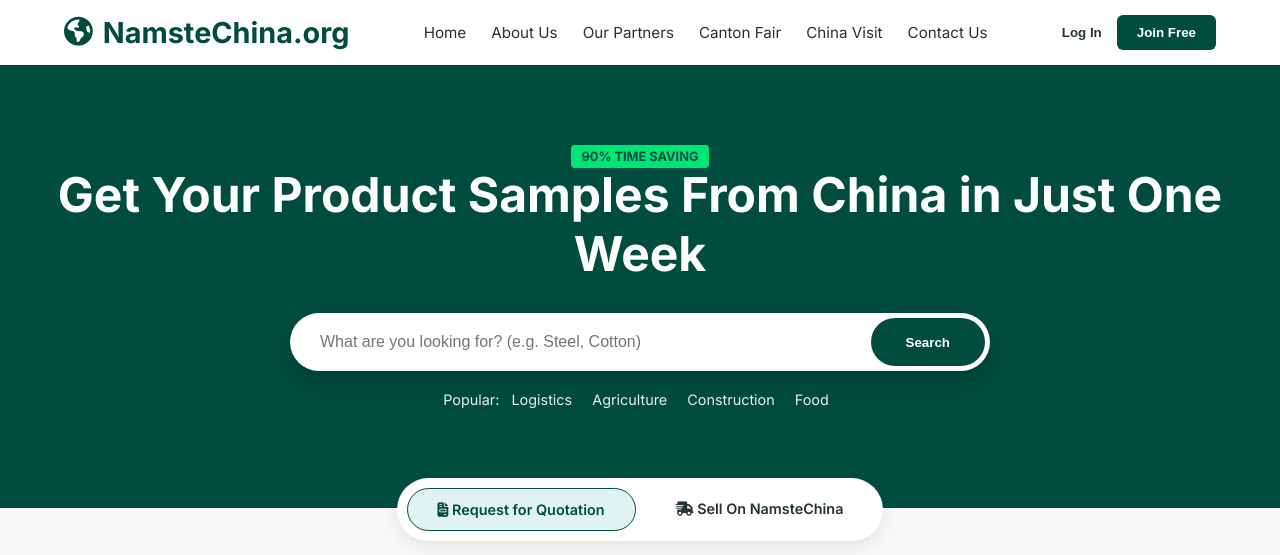
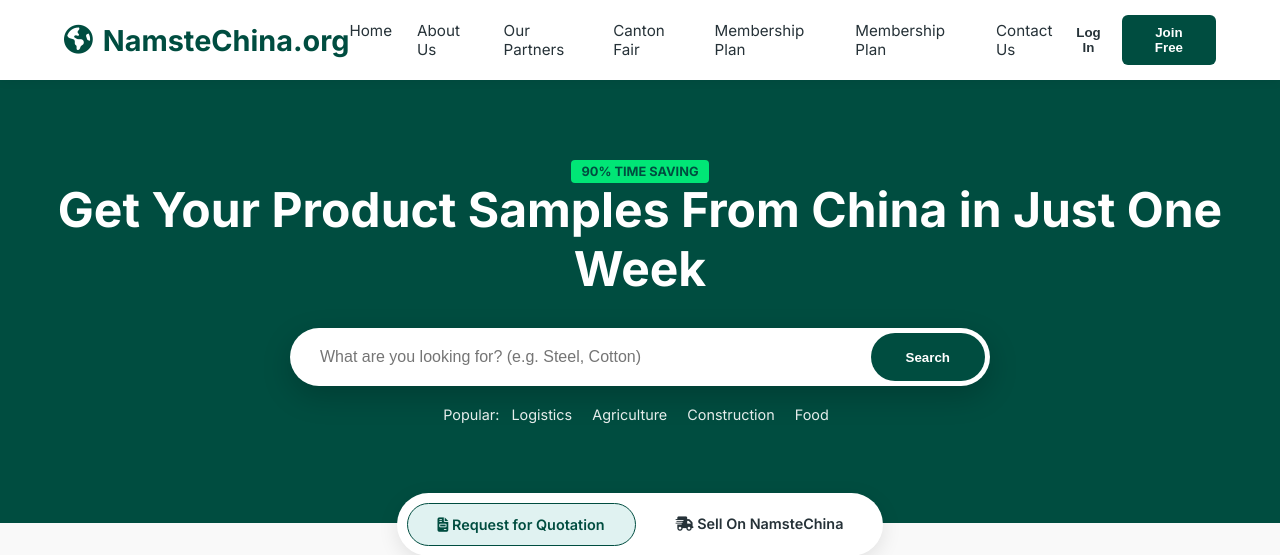
Before and after one commit to Adarsh-365/Project120, a Flask app: page / in a window 1280 px wide. Shown: the top 555 px of the page. Run offline with Flask 3, Linux system fonts and the light colour scheme; some libraries are stand-ins or nearby versions.

Commit message:
Update base.html added membership

```diff
--- a/templates/base.html
+++ b/templates/base.html
@@ -21,7 +21,8 @@
             <li><a href="{{ url_for('about') }}">About Us</a></li>
             <li>Our Partners</li>
             <li><a href="{{ url_for('canton_fair') }}">Canton Fair</a></li>
-            <li>China Visit</li>
+            <li>Membership Plan</li>
+            <li><a href="{{ url_for('membership') }}">Membership Plan</a></li>
             <li>Contact Us</li>
         </ul>
         <div class="auth-buttons">
```
